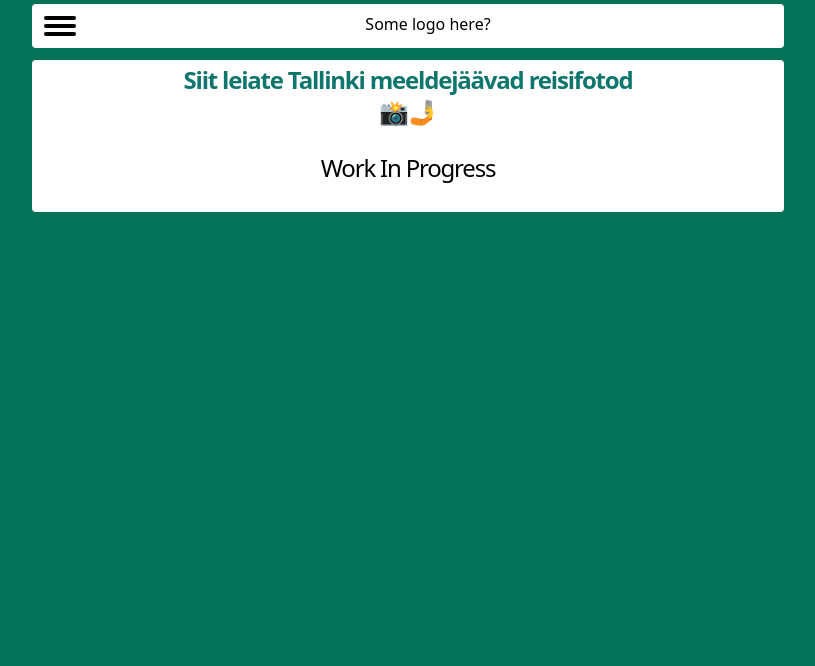
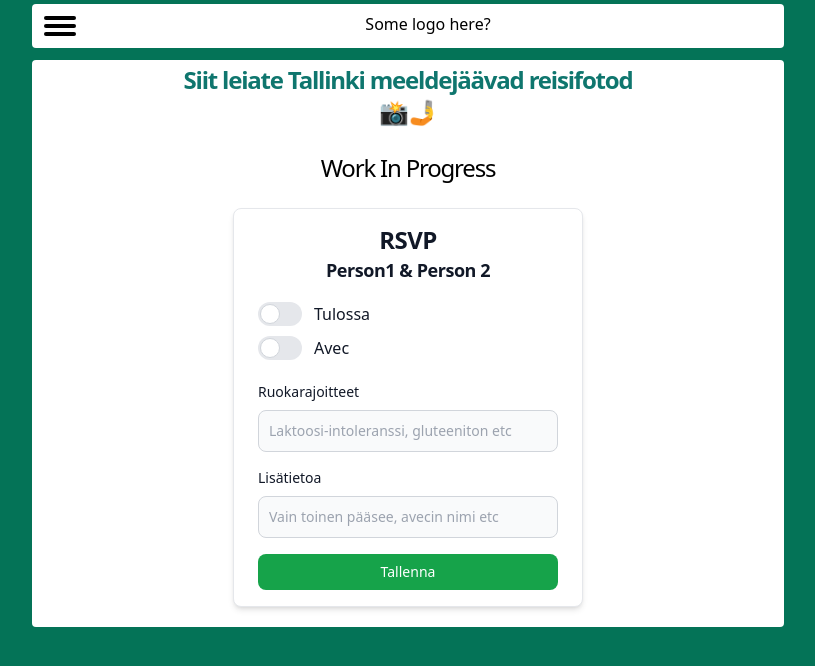
Before and after one commit to rekolae/wedding-site, a Next.js app: page /galleria in a window 1280 px wide. Shown: the top 666 px of the page, without its empty margins (232-1047 px from the left). Built offline with nearby package versions, Linux system fonts and the light colour scheme.

Commit message:
New components, added login and RSVP forms

```diff
--- a/app/galleria/page.tsx
+++ b/app/galleria/page.tsx
@@ -1,3 +1,5 @@
+import RSVPCard from "@/components/RSVPCard";
+
 export default function Gallery() {
   return (
     <section id="gallery-section" className="section-primary">
@@ -8,6 +10,7 @@ export default function Gallery() {
       <h2 className="mb-6 text-center text-2xl tracking-tighter">
         Work In Progress
       </h2>
+      <RSVPCard />
     </section>
   );
 }
--- a/app/kirjaudu/page.tsx
+++ b/app/kirjaudu/page.tsx
@@ -5,6 +5,56 @@ export default function Login() {
       <h2 className="mb-6 text-center text-2xl tracking-tighter">
         Work In Progress
       </h2>
+      <div className="mx-auto mb-4 flex w-[300px] flex-col items-center justify-center">
+        <div className="dark:bg-very-dark-blue w-full rounded-lg border border-gray-200 bg-white shadow-md dark:border-cyan-800 dark:shadow-cyan-900">
+          <div className="space-y-4 px-6 py-4">
+            <h1 className="text-center text-2xl font-bold leading-tight tracking-tight text-gray-900 dark:text-white">
+              Kirjaudu sisään
+            </h1>
+            <form className="space-y-4 md:space-y-6" action="#">
+              <div>
+                <label
+                  htmlFor="username"
+                  className="mb-2 block text-sm font-medium text-gray-900 dark:text-white"
+                >
+                  Käyttäjätunnus
+                </label>
+                <input
+                  type="text"
+                  name="username"
+                  id="username"
+                  className="block w-full rounded-lg border border-gray-300 bg-gray-50 p-2.5 text-sm text-gray-900 dark:border-gray-600 dark:bg-gray-700 dark:text-white dark:placeholder-gray-400"
+                  placeholder="Käyttäjä"
+                  required={true}
+                />
+              </div>
+              <div>
+                <label
+                  htmlFor="password"
+                  className="mb-2 block text-sm font-medium text-gray-900 dark:text-white"
+                >
+                  Salasana
+                </label>
+                <input
+                  type="password"
+                  name="password"
+                  id="password"
+                  placeholder="••••••••"
+                  className="block w-full rounded-lg border border-gray-300 bg-gray-50 p-2.5 text-sm text-gray-900 dark:border-gray-600 dark:bg-gray-700 dark:text-white dark:placeholder-gray-400"
+                  required={true}
+                />
+              </div>
+
+              <button
+                type="submit"
+                className="w-full rounded-lg bg-green-600 px-5 py-2.5 text-center text-sm font-medium text-white transition duration-200 hover:scale-105 hover:bg-green-700 dark:bg-cyan-400 dark:text-black dark:hover:bg-cyan-500"
+              >
+                Kirjaudu
+              </button>
+            </form>
+          </div>
+        </div>
+      </div>
     </section>
   );
 }
--- /dev/null
+++ b/components/RSVPCard.tsx
@@ -0,0 +1,58 @@
+import ToggleButton from "./ToggleButton";
+
+export default function RSVPCard() {
+  return (
+    <div className="dark:bg-very-dark-blue mx-auto mb-4 w-[350px] rounded-lg border border-gray-200 bg-white shadow-md dark:border-cyan-800 dark:shadow-cyan-900">
+      <h1 className="mt-4 text-center text-2xl font-bold leading-tight tracking-tight text-gray-900 dark:text-white">
+        RSVP
+      </h1>
+      <h2 className="my-1 text-center text-lg font-bold leading-tight tracking-tight text-gray-900 dark:text-white">
+        Person1 & Person 2
+      </h2>
+      <div className="px-6 py-4">
+        <form className="flex flex-col">
+          <div className="mb-4 space-y-1">
+            <ToggleButton text="Tulossa" id="arriving" />
+            <ToggleButton text="Avec" id="avec" />
+          </div>
+          <div className="mb-4">
+            <label
+              htmlFor="food-limitations"
+              className="mb-2 block text-sm font-medium text-gray-900 dark:text-white"
+            >
+              Ruokarajoitteet
+            </label>
+            <input
+              type="text"
+              name="food-limitations"
+              id="food-limitations"
+              className="block w-full rounded-lg border border-gray-300 bg-gray-50 p-2.5 text-sm text-gray-900 focus:border-blue-500 focus:ring-blue-500 dark:border-gray-600 dark:bg-gray-700 dark:text-white dark:placeholder-gray-400 dark:focus:border-blue-500 dark:focus:ring-blue-500"
+              placeholder="Laktoosi-intoleranssi, gluteeniton etc"
+            />
+          </div>
+          <div className="mb-4">
+            <label
+              htmlFor="extra-info"
+              className="mb-2 block text-sm font-medium text-gray-900 dark:text-white"
+            >
+              Lisätietoa
+            </label>
+            <input
+              type="text"
+              name="extra-info"
+              id="extra-info"
+              className="block w-full rounded-lg border border-gray-300 bg-gray-50 p-2.5 text-sm text-gray-900 focus:border-blue-500 focus:ring-blue-500 dark:border-gray-600 dark:bg-gray-700 dark:text-white dark:placeholder-gray-400 dark:focus:border-blue-500 dark:focus:ring-blue-500"
+              placeholder="Vain toinen pääsee, avecin nimi etc"
+            />
+          </div>
+          <button
+            type="submit"
+            className="w-full rounded-lg bg-green-600 px-5 py-2 text-center text-sm font-medium text-white transition duration-200 hover:bg-green-700 dark:bg-cyan-400 dark:text-black dark:hover:bg-cyan-500"
+          >
+            Tallenna
+          </button>
+        </form>
+      </div>
+    </div>
+  );
+}
--- /dev/null
+++ b/components/ToggleButton.tsx
@@ -0,0 +1,19 @@
+export default function ToggleButton({
+  text,
+  id
+}: {
+  text: string;
+  id: string;
+}) {
+  return (
+    <div className="">
+      <label className="relative inline-flex cursor-pointer items-center">
+        <input type="checkbox" id={id} value="" className="peer sr-only" />
+        <div className="peer h-6 w-11 rounded-full bg-gray-200 after:absolute after:left-[2px] after:top-[2px] after:h-5 after:w-5 after:rounded-full after:border after:border-gray-300 after:bg-white after:transition-all after:content-[''] peer-checked:bg-green-600 peer-checked:after:translate-x-full peer-checked:after:border-white peer-focus:outline-none  dark:border-gray-600 dark:bg-gray-700"></div>
+        <span className="text-md ml-3 font-medium text-gray-900 dark:text-gray-300">
+          {text}
+        </span>
+      </label>
+    </div>
+  );
+}
```
